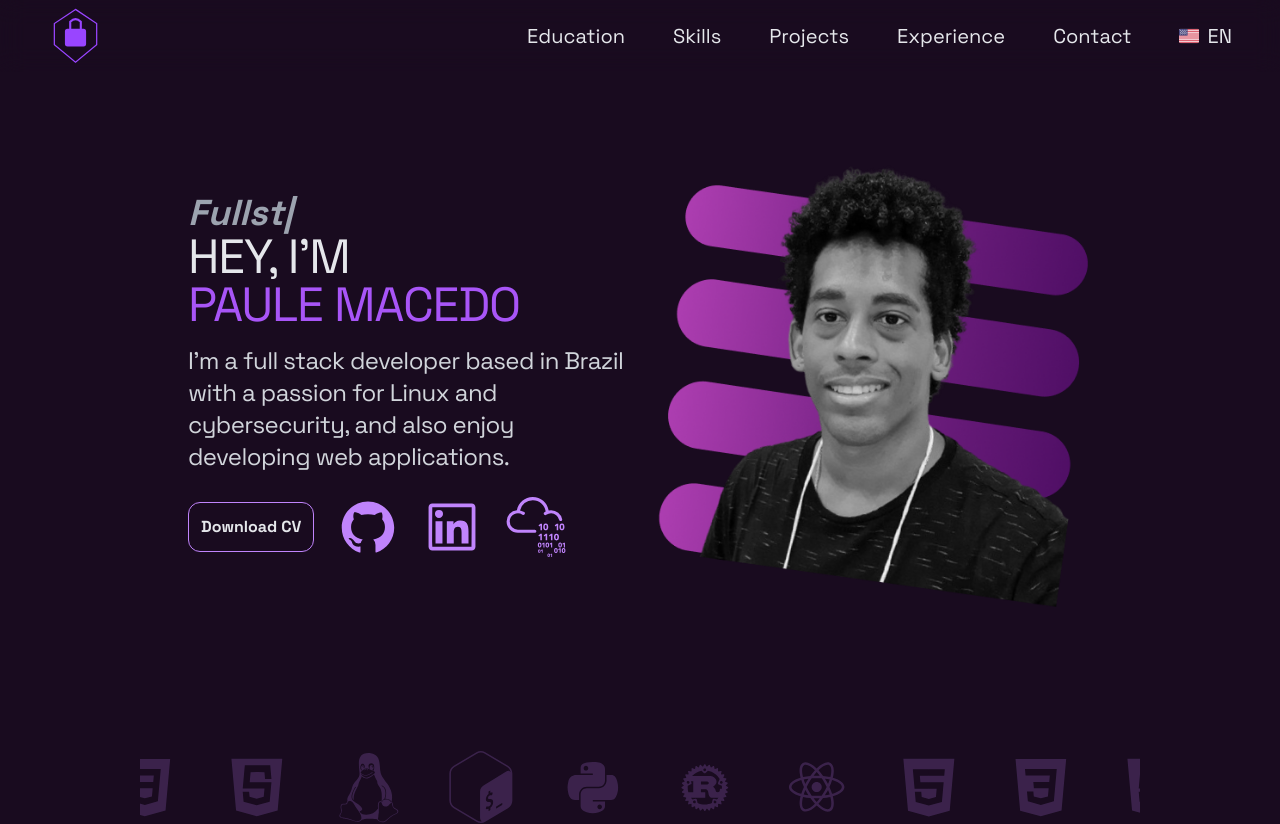
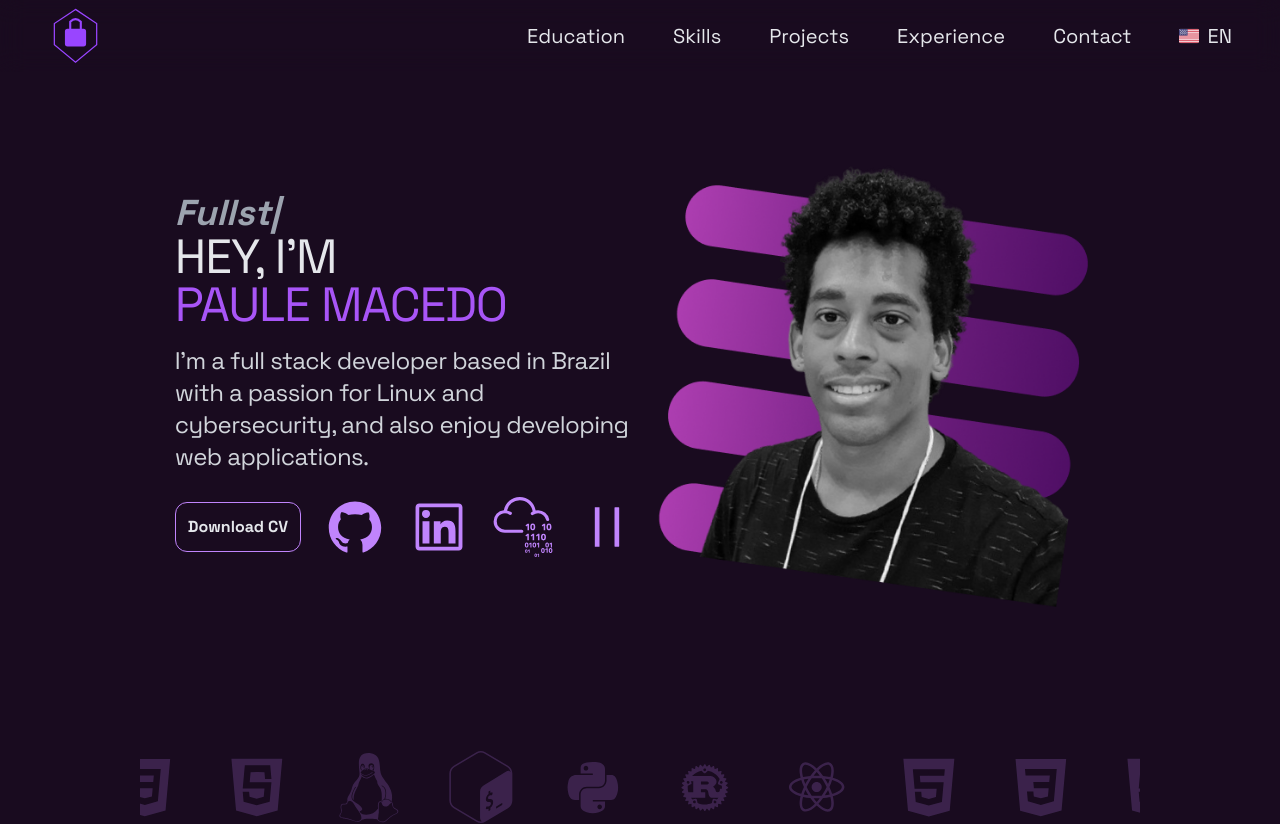
Before and after one commit to paulemacedo/Portifolio, a React (Vite) app: page / in a window 1280 px wide. Shown: the top 824 px of the page. Built offline with nearby package versions, Linux system fonts and the light colour scheme.

Commit message:
feat: enable audio toggle button in Hero component

```diff
--- a/src/components/Hero.jsx
+++ b/src/components/Hero.jsx
@@ -294,7 +294,7 @@ const Hero = () => {
                 <SiTryhackme />
               </motion.a>
 
-              {/* <motion.div
+              <motion.div
                 whileHover={{ scale: 1.2 }}
                 whileTap={{ scale: 0.9 }}
                 onClick={toggleAudio}
@@ -302,7 +302,7 @@ const Hero = () => {
                 style={{ pointerEvents: 'auto' }}
               >
                 {isPlaying ? <AiOutlinePause /> : <AiOutlineSound />}
-              </motion.div> */}
+              </motion.div>
             </div>
           </motion.div>
         </motion.div>
```
